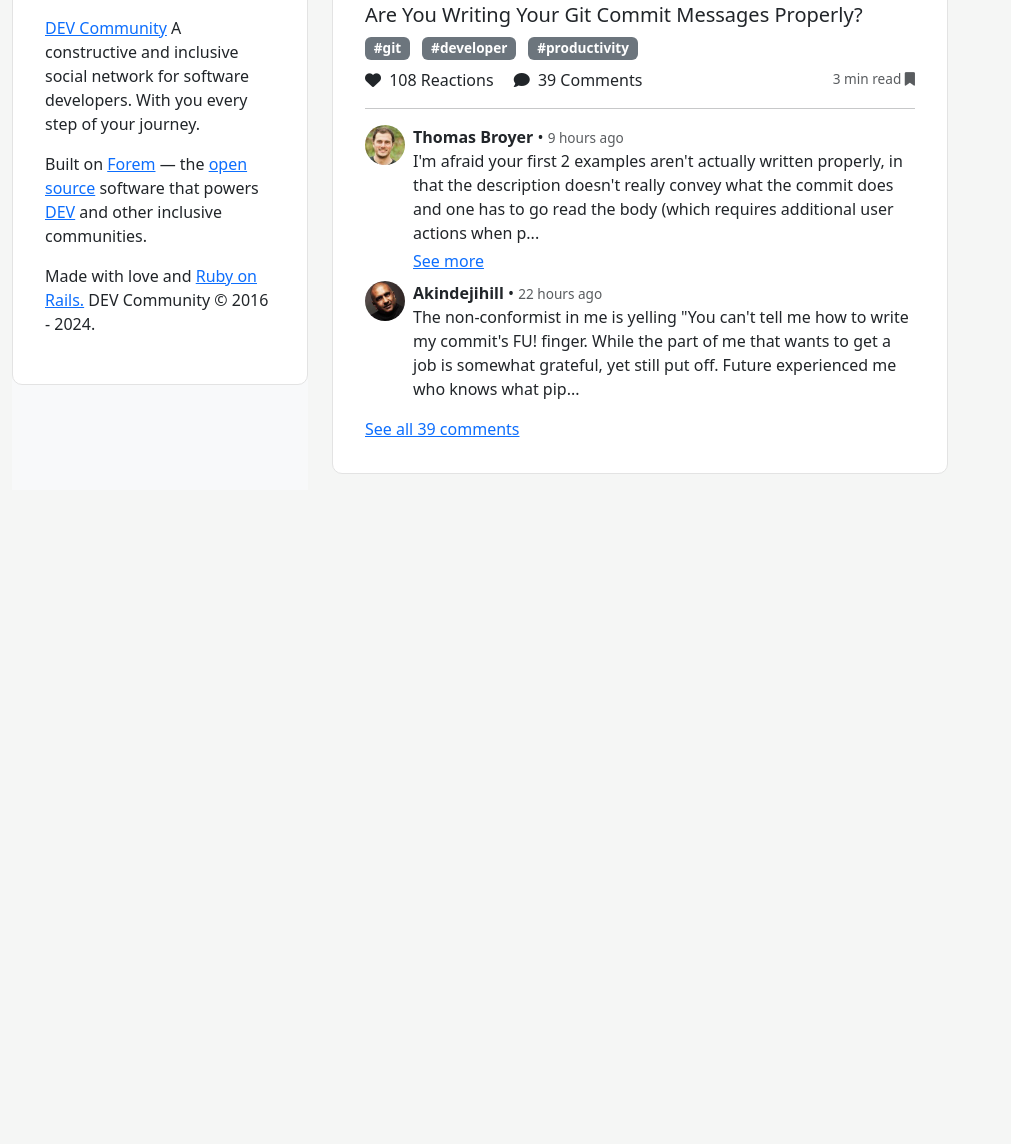
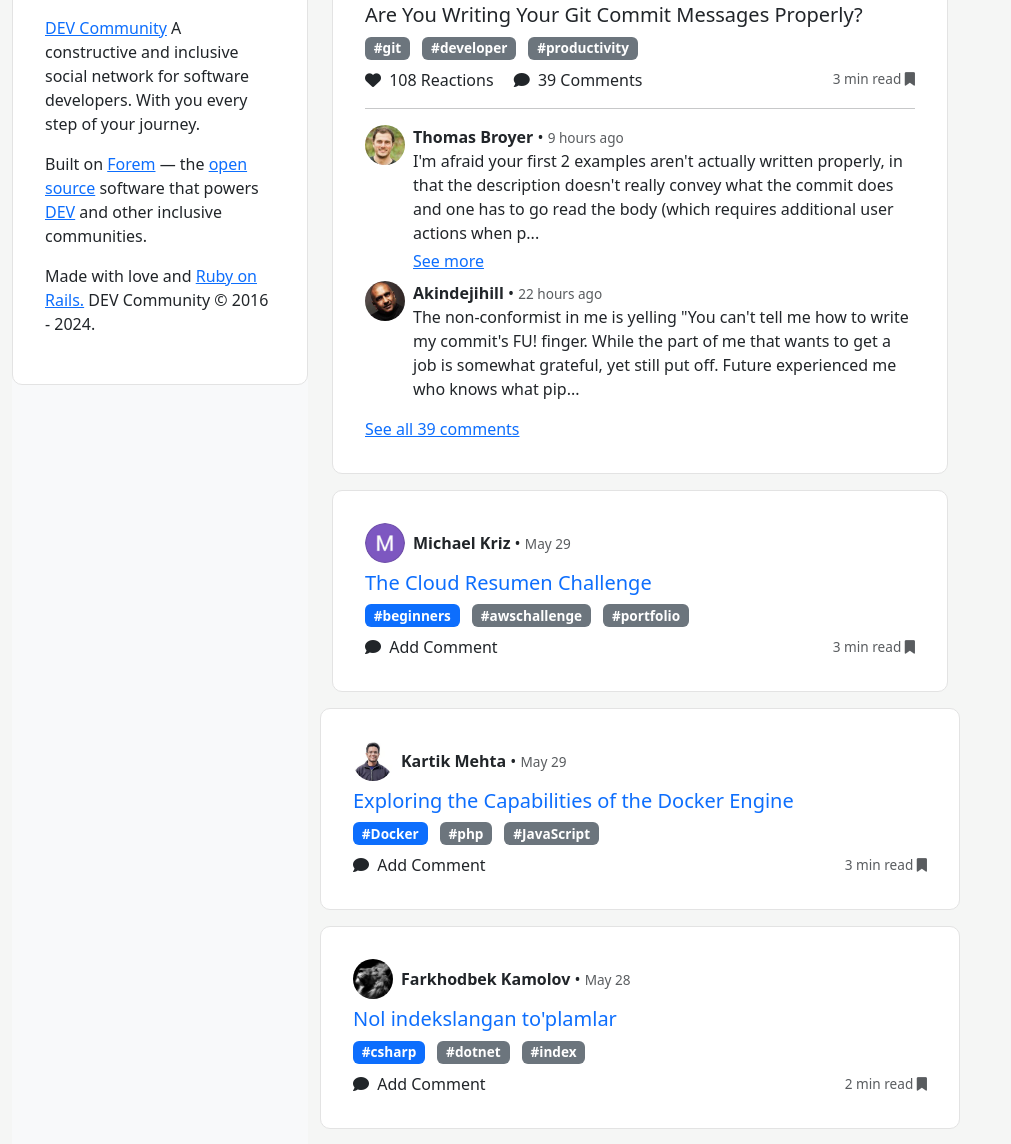
Before and after one commit to ErickVeraC/Proyecto-maquetado-kodemia, a plain HTML site: page index.html in a window 1280 px wide. Shown: the part 1544-2688 px from the top of the page, without its empty margins (0-1011 px from the left). Before the commit the page ends 2034 px from the top, so only its background shows below. Drawn offline with nearby package versions, Linux system fonts and the light colour scheme.

Commit message:
add 3 cards

```diff
--- a/index.html
+++ b/index.html
@@ -466,6 +466,73 @@
                       </div>
                   </div>
               </div>
+              <div class="card mb-3">
+                <div class="card-body">
+                    <div class="d-flex align-items-center mb-2">
+                        <img src="/Images/Img_M.png" alt="Michael Kriz" class="rounded-circle me-2">
+                        <div>
+                            <strong>Michael Kriz</strong> • <span class="text-muted">May 29</span>
+                        </div>
+                    </div>
+                    <h5 class="card-title text-primary">The Cloud Resumen Challenge</h5>
+                    <div class="mb-2">
+                        <span class="badge bg-primary">#beginners</span>
+                        <span class="badge bg-secondary">#awschallenge</span>
+                        <span class="badge bg-secondary">#portfolio</span>
+                    </div>
+                    <div class="d-flex align-items-center justify-content-between">
+                        <div>
+                            <span><i class="fas fa-comment"></i> Add Comment</span>
+                        </div>
+                        <div class="text-muted">3 min read <i class="fas fa-bookmark"></i></div>
+                    </div>
+                </div>
+            </div>
+          </div>
+          <div class="card mb-3">
+            <div class="card-body">
+                <div class="d-flex align-items-center mb-2">
+                    <img src="/Images/img_Kartik_Mehta.avif" alt="Kartik Mehta" class="rounded-circle me-2">
+                    <div>
+                        <strong>Kartik Mehta</strong> • <span class="text-muted">May 29</span>
+                    </div>
+                </div>
+                <h5 class="card-title text-primary">Exploring the Capabilities of the Docker Engine</h5>
+                <div class="mb-2">
+                    <span class="badge bg-primary">#Docker</span>
+                    <span class="badge bg-secondary">#php</span>
+                    <span class="badge bg-secondary">#JavaScript</span>
+                </div>
+                <div class="d-flex align-items-center justify-content-between">
+                    <div>
+                        <span><i class="fas fa-comment"></i> Add Comment</span>
+                    </div>
+                    <div class="text-muted">3 min read <i class="fas fa-bookmark"></i></div>
+                </div>
+            </div>
+        </div>
+        <div class="card mb-3">
+          <div class="card-body">
+              <div class="d-flex align-items-center mb-2">
+                  <img src="/Images/img_leon.avif" alt="Farkhodbek Kamolov" class="rounded-circle me-2">
+                  <div>
+                      <strong>Farkhodbek Kamolov</strong> • <span class="text-muted">May 28</span>
+                  </div>
+              </div>
+              <h5 class="card-title text-primary">Nol indekslangan to'plamlar</h5>
+              <div class="mb-2">
+                  <span class="badge bg-primary">#csharp</span>
+                  <span class="badge bg-secondary">#dotnet</span>
+                  <span class="badge bg-secondary">#index</span>
+              </div>
+              <div class="d-flex align-items-center justify-content-between">
+                  <div>
+                      <span><i class="fas fa-comment"></i> Add Comment</span>
+                  </div>
+                  <div class="text-muted">2 min read <i class="fas fa-bookmark"></i></div>
+              </div>
+          </div>
+      </div>
             </div>
         </div>
         </div>
```
Also changed, not shown: Images/Img_M.png (added), Images/img_Kartik_Mehta.avif (added), Images/img_leon.avif (added), 2 other files.
